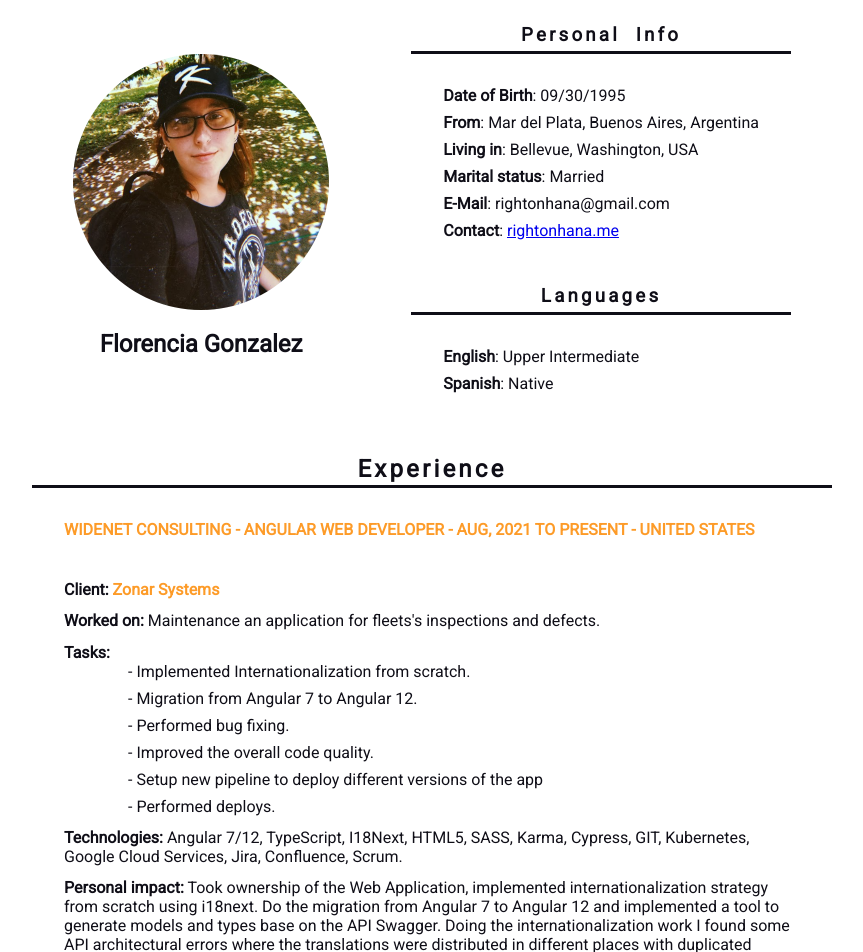
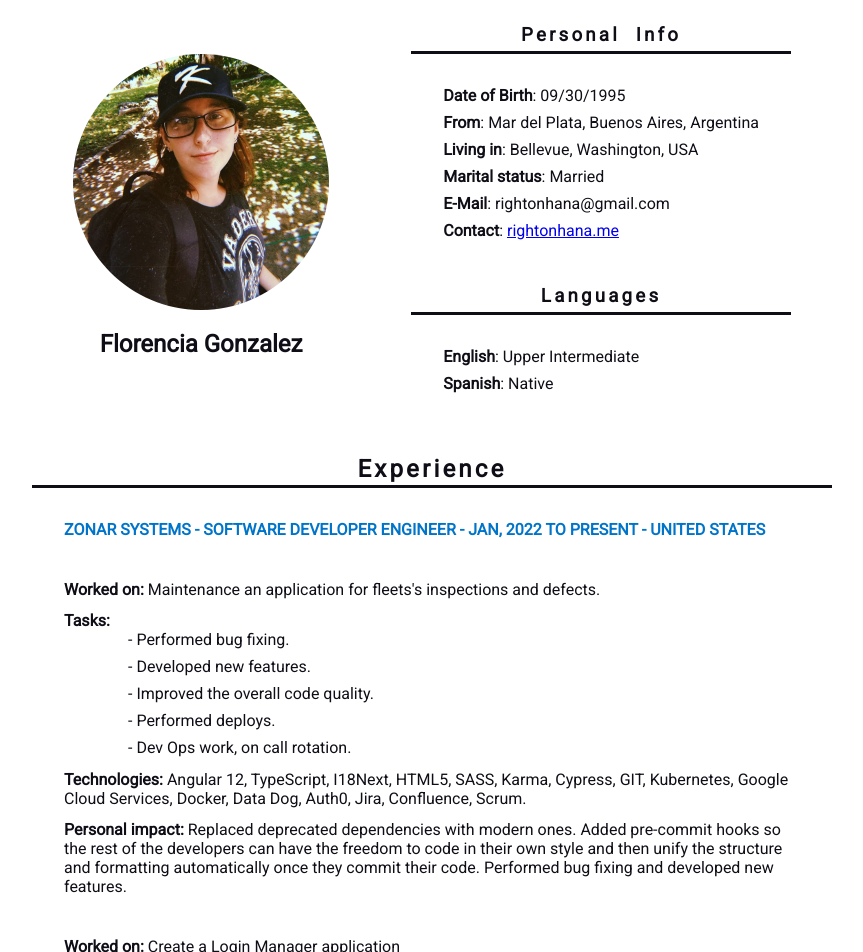
Before and after one commit to rightonhana/resume, a React (Vite) app: page / in a window 1280 px wide. Shown: the top 952 px of the page, without its empty margins (208-1071 px from the left). Built offline with nearby package versions, Linux system fonts and the light colour scheme.

Commit message:
:speech_balloon: update experience and technologies constants

```diff
--- a/src/const/experience.const.ts
+++ b/src/const/experience.const.ts
@@ -2,6 +2,70 @@
  * Experience data
  */
 export const experience = [
+	{
+		company: "Zonar Systems",
+		color: "#0074C8",
+		jobTitle: "Software Developer Engineer",
+		period: "JAN, 2022 to PRESENT",
+		location: "United States",
+		experience: [
+			{
+				appDescription: "Maintenance an application for fleets's inspections and defects.",
+				task: [
+					"Performed bug fixing.",
+					"Developed new features.",
+					"Improved the overall code quality.",
+					"Performed deploys.",
+					"Dev Ops work, on call rotation.",
+				],
+				technologies: [
+					"Angular 12",
+					"TypeScript",
+					"I18Next",
+					"HTML5",
+					"SASS",
+					"Karma",
+					"Cypress",
+					"GIT",
+					"Kubernetes",
+					"Google Cloud Services",
+					"Docker",
+					"Data Dog",
+					"Auth0",
+					"Jira",
+					"Confluence",
+					"Scrum"
+				],
+				personalImpact: "Replaced deprecated dependencies with modern ones. Added pre-commit hooks so the rest of the developers can have the freedom to code in their own style and then unify the structure and formatting automatically once they commit their code. Performed bug fixing and developed new features.",
+			},
+			{
+				appDescription: "Create a Login Manager application",
+				task: [
+					"Designed the application architecture.",
+					"Created the application from scratch.",
+					"Setup back-end, front-end, and pipelines",
+					"Performed deploys."
+				],
+				technologies: [
+					"Angular 13",
+					"TypeScript",
+					"HTML5",
+					"SASS",
+					"Karma",
+					"GIT",
+					"Kubernetes",
+					"Google Cloud Services",
+					"Docker",
+					"Data Dog",
+					"Auth0",
+					"Jira",
+					"Confluence",
+					"Scrum"
+				],
+				personalImpact: "Developed the Application from scratch. Did the design documents, coordinated with several teams, did the front-end, connection with the APIs, and setup the pipelines. Used Docker and GCloud for the deployment. Added Data Dog Real User Monitoring (RUM) and other customs monitors. Created several documentation and did the hand over of the application to other teams to maintain."
+			}
+		]
+	},
 	{
 		company: "WideNet Consulting",
 		color: "#FD9B28",
--- a/src/const/technologies.const.ts
+++ b/src/const/technologies.const.ts
@@ -4,6 +4,7 @@ export const technologies = [
 	"React",
 	"Svelte",
 	"Preact",
+	"Astro",
 	"Angular 2+",
 	"HTML5",
 	"CSS3",
@@ -15,7 +16,6 @@ export const technologies = [
 	"Karma",
 	"I18Next",
 	"Vite",
-	"Astro",
 	"Three.js",
 	"Emotion",
 	"SASS",
@@ -28,6 +28,11 @@ export const technologies = [
 	"HLS",
 	"Kubernetes",
 	"Cypress",
+	"Auth0",
+	"Data Dog",
+	"Pendo Analytics",
+	"Google Cloud Services",
+	"Docker",
 	"Scrum",
 	"Kanban",
 	"NPM",
```
